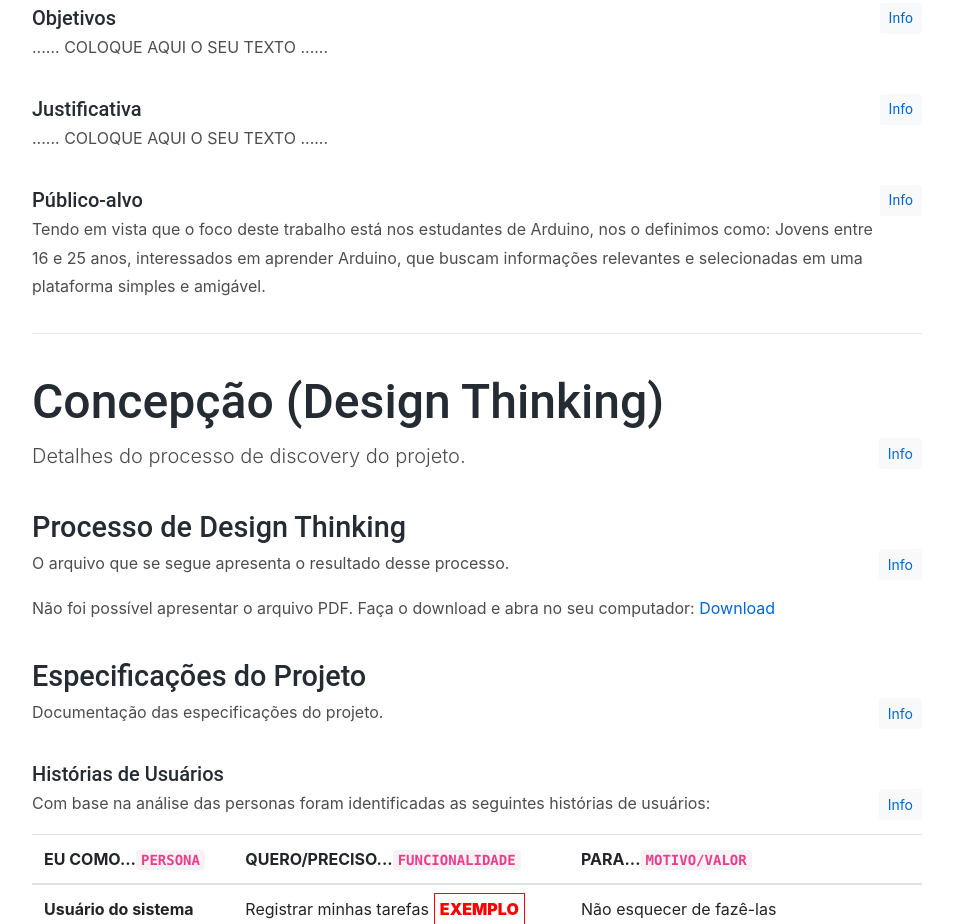
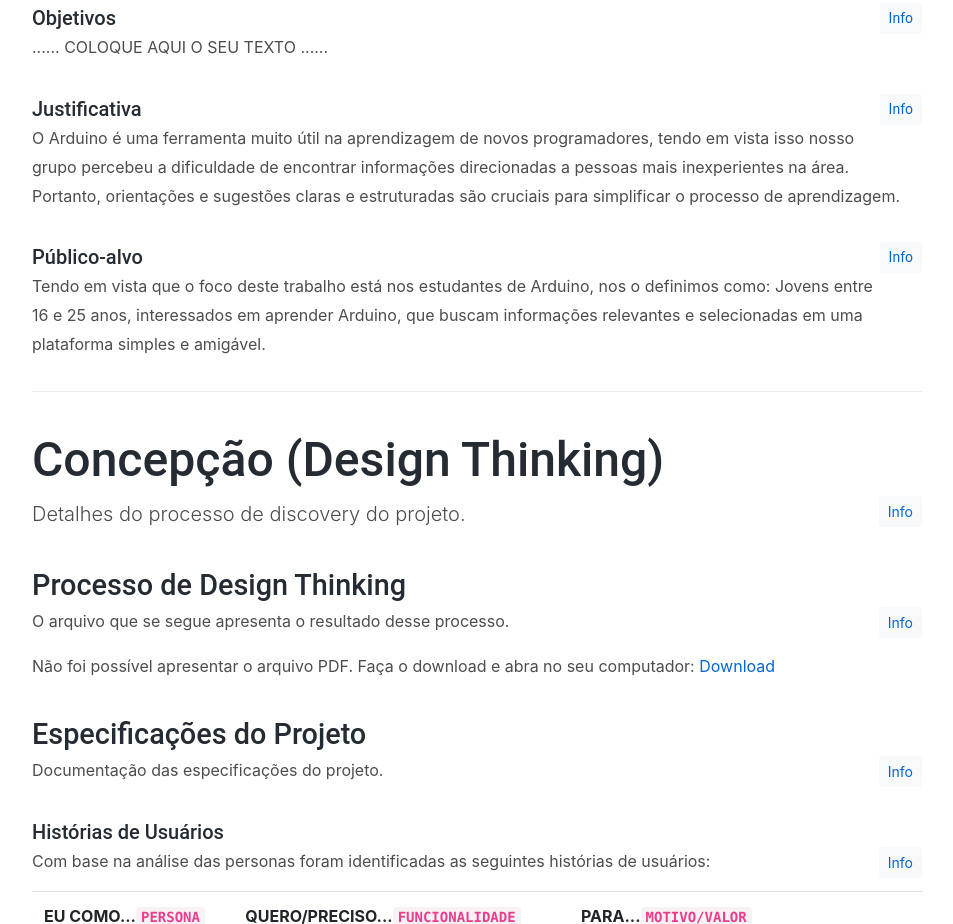
Before and after one commit to ICEI-PUC-Minas-PPLCC-TI/ppl-cc-ti1-2023-2-g-arduino-hub, a plain HTML site: page docs/index.html in a window 1280 px wide. Shown: the part 1000-1924 px from the top of the page, without its empty margins (293-1246 px from the left). Drawn offline with Linux system fonts and the light colour scheme.

Commit message:
Adicionando Justificativa

```diff
--- a/docs/index.html
+++ b/docs/index.html
@@ -149,7 +149,7 @@
               <div class="alert alert-warning collapse" role="alert" id="collapseJustificativa">
                 Descreva a importância ou a motivação para trabalhar com esta aplicação que você escolheu. Indique as razões pelas quais você escolheu seus objetivos específicos ou as razões para aprofundar em certos aspectos do software. O grupo de trabalho pode fazer uso de questionários, entrevistas e dados estatísticos, que podem ser apresentados, com o objetivo de esclarecer detalhes do problema que será abordado pelo grupo.
               </div>
-              <p>......  COLOQUE AQUI O SEU TEXTO ......</p>
+              <p>O Arduino é uma ferramenta muito útil na aprendizagem de novos programadores, tendo em vista isso nosso grupo percebeu a dificuldade de encontrar informações direcionadas a pessoas mais inexperientes na área. Portanto, orientações e sugestões claras e estruturadas são cruciais para simplificar o processo de aprendizagem.</p>
             </section>
 
             <section>
```
